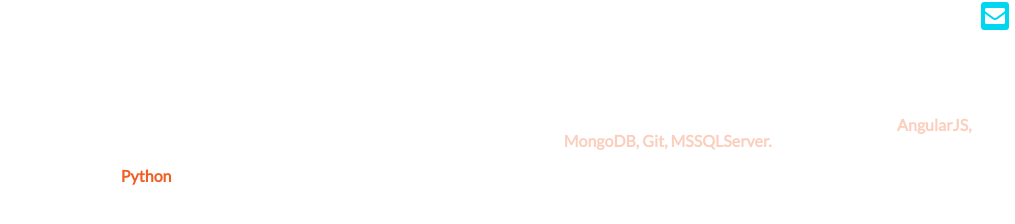
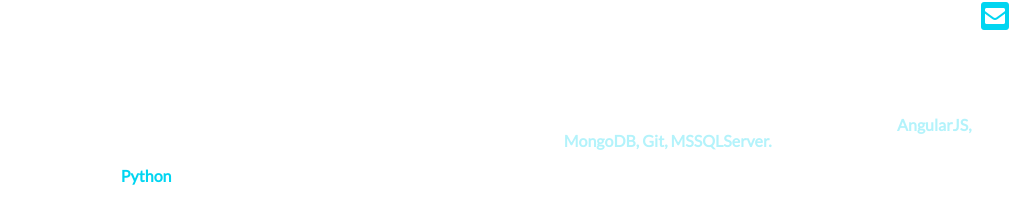
Before and after one commit to SiouxsieAsylum/Dre-Dot-Js, a website: page index.html in a window 1280 px wide. Shown: the part 436-660 px from the top of the page, without its empty margins (265-1280 px from the left). Drawn offline with Linux system fonts and the light colour scheme.

Commit message:
changed color

```diff
--- a/css/main.css
+++ b/css/main.css
@@ -26,7 +26,7 @@ html{
 
 .emphasis-span{
 	font-weight: bold;
-	color: rgb(240,94,35);
+	color: rgb(0,213,241)
 }
 
 #sidebar{
```
